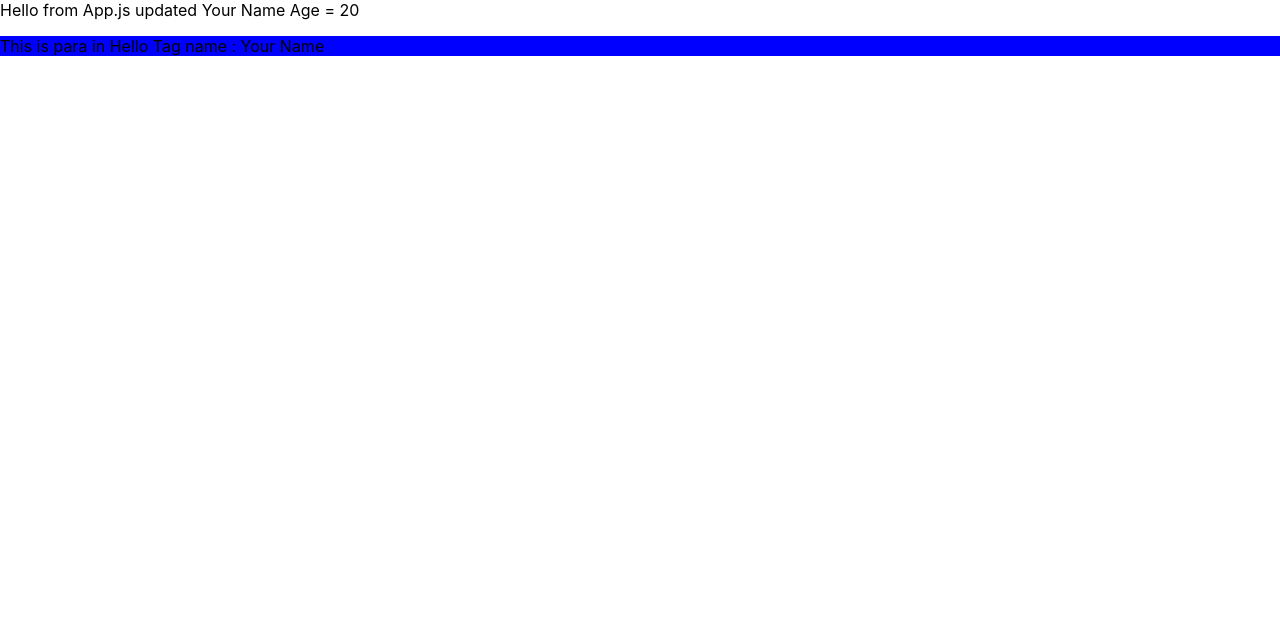
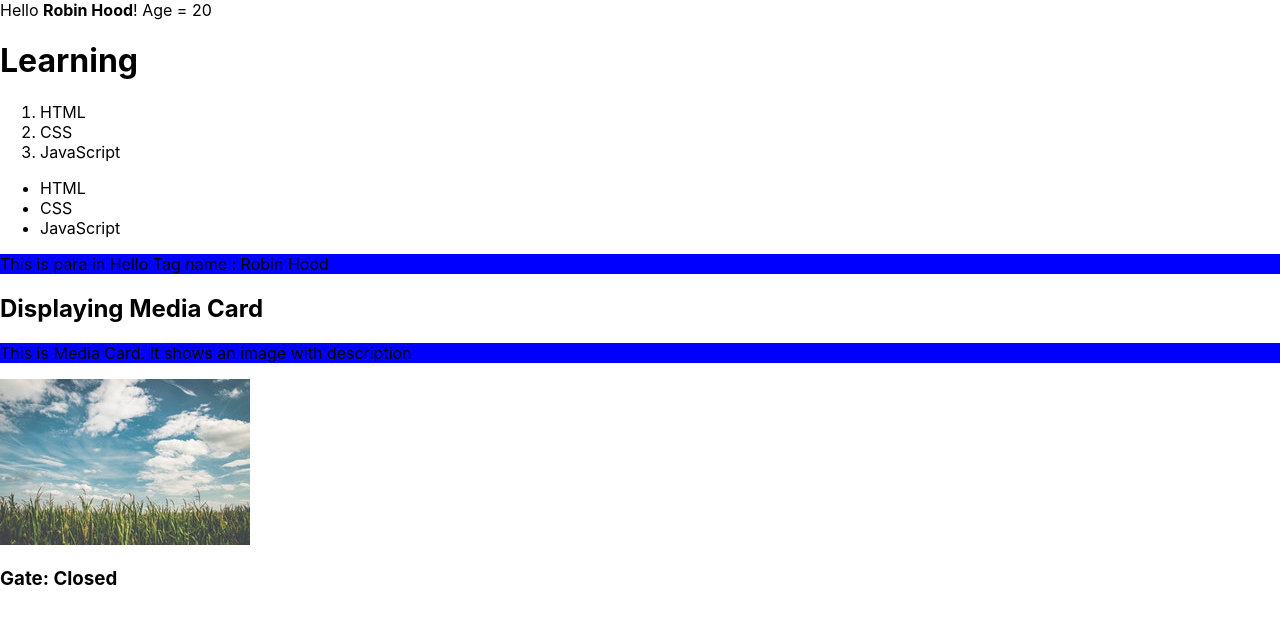
Before and after one commit to TaimourNazar/bootcamp_3, a React (Create React App) app: page / in a window 1280 px wide. Shown: the top 624 px of the page. Built offline with nearby package versions, Linux system fonts and the light colour scheme.

Commit message:
assignment_class3

```diff
--- a/src/App.js
+++ b/src/App.js
@@ -4,8 +4,19 @@ import Hello from './Hello';
 
 function App({name,age}) {
   return <div>
-            Hello from App.js updated {name} Age = {age - 5}
+            Hello <strong>{name}</strong>! Age = {age - 5}
             <br/>
+            <h1>Learning</h1>
+            <ol>
+              <li>HTML</li>
+              <li>CSS</li>
+              <li>JavaScript</li>
+            </ol>
+            <ul>
+              <li>HTML</li>
+              <li>CSS</li>
+              <li>JavaScript</li>
+            </ul>
             <Hello firstName={name}></Hello>
           </div>
 }
--- /dev/null
+++ b/src/Gate.js
@@ -0,0 +1,9 @@
+import React from 'react';
+
+function Gate({isOpen}) {
+return <div>
+            <h3>Gate: {isOpen==true?"Open":"Closed"}</h3>
+       </div>
+}
+
+export default Gate;
--- a/src/Hello.css
+++ b/src/Hello.css
@@ -1,3 +1,6 @@
 .myname{
     background-color: blue;
 }
+.logo_background{
+    background-color: black;
+}
--- /dev/null
+++ b/src/MediaCard.js
@@ -0,0 +1,12 @@
+import React from 'react';
+import './Hello.css';
+
+function MediaCard({title,body,imageUrl}) {
+return <div>
+            <h2>{title}</h2>
+            <p className="myname">{body}</p>
+            <img src={imageUrl}/>
+       </div>
+}
+
+export default MediaCard;
--- a/src/index.js
+++ b/src/index.js
@@ -2,7 +2,10 @@ import React from 'react';
 import ReactDOM from 'react-dom';
 import './index.css';
 import App from './App';
+import MediaCard from './MediaCard';
+import Gate from './Gate';
 import * as serviceWorker from './serviceWorker';
+import pic_field from './field.jpg';
 
 /*ReactDOM.render(
   //React.createElement('div',null,"Hello World with create Element"),
@@ -11,7 +14,11 @@ import * as serviceWorker from './serviceWorker';
 );*/
 
 ReactDOM.render(
-  <div><App name="Your Name" age={25}/></div>,
+  <div>
+    <App name="Robin Hood" age={25}/>
+    <MediaCard title="Displaying Media Card" body="This is Media Card. It shows an image with description" imageUrl={pic_field}/>
+    <Gate isOpen={false}/>
+  </div>,
   document.getElementById('root')
 );
 
```
Also changed, not shown: src/field.jpg (added).
